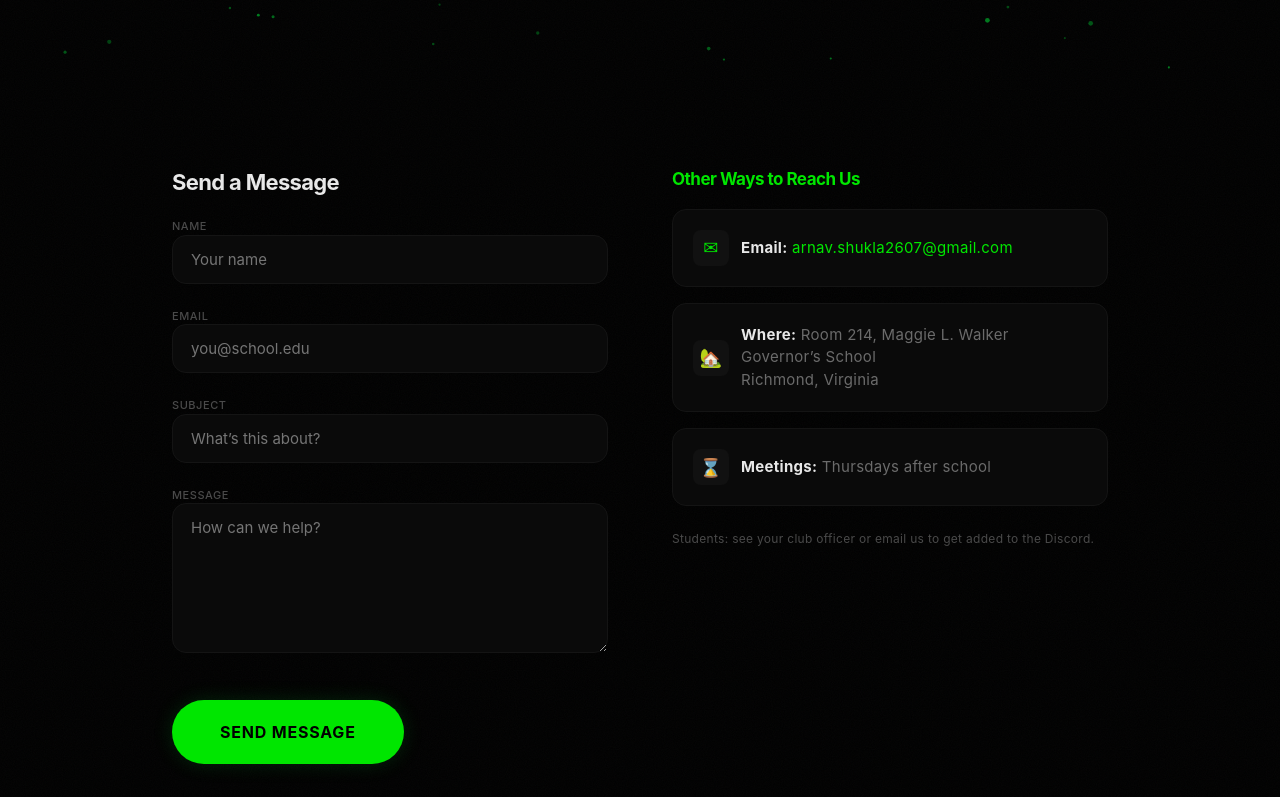
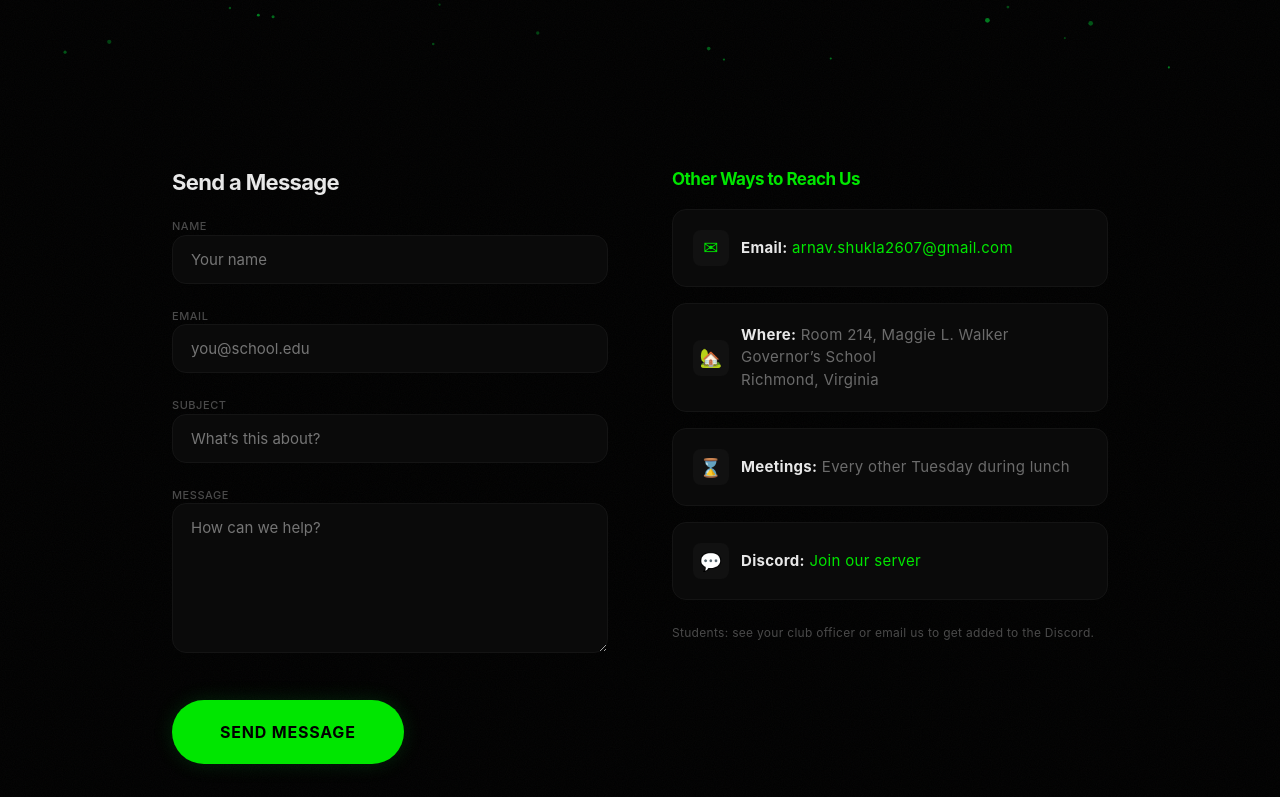
Before and after one commit to TechByArnav/MLWGS-Programming-Club, a plain HTML site: page contact.html in a window 1280 px wide. Shown: the part 399-1196 px from the top of the page. Drawn offline with Linux system fonts and the light colour scheme.

Commit message:
Meeting Dates

```diff
--- a/contact.html
+++ b/contact.html
@@ -107,7 +107,11 @@
             </div>
             <div class="contact-info-card">
               <span class="icon" aria-hidden="true">&#8987;</span>
-              <p><strong>Meetings:</strong> Thursdays after school</p>
+              <p><strong>Meetings:</strong> Every other Tuesday during lunch</p>
+            </div>
+            <div class="contact-info-card">
+              <span class="icon" aria-hidden="true">&#128172;</span>
+              <p><strong>Discord:</strong> <a href="https://discord.gg/mlwgs-programming" target="_blank" rel="noopener noreferrer">Join our server</a></p>
             </div>
             <p style="font-size: var(--t-c); color: var(--text-dim); margin-top: var(--s-24);">
               Students: see your club officer or email us to get added to the Discord.
```
Also changed, not shown: index.html (+1 -1 lines).
